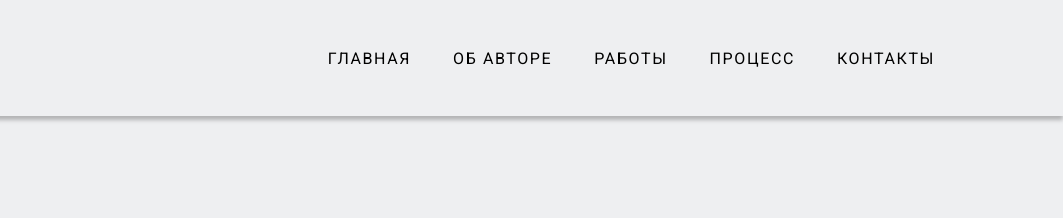
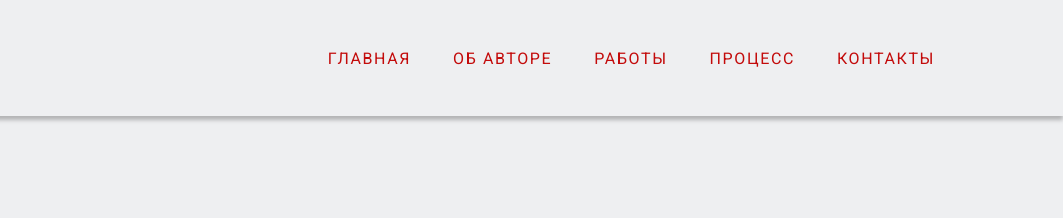
Before and after one commit to Aidana23/maket, a plain HTML site: page index.html in a window 1280 px wide. Shown: the top 218 px of the page, 217-1280 px from the left. Drawn offline with Linux system fonts and the light colour scheme; a script that the page names is missing.

Commit message:
changes in gh

```diff
--- a/style.css
+++ b/style.css
@@ -21,7 +21,7 @@ ul{
 }
 a{
     text-decoration: none;
-    color:black;
+    color:rgb(195, 11, 11);
 }
 .container{
     max-width: 80%;
```
